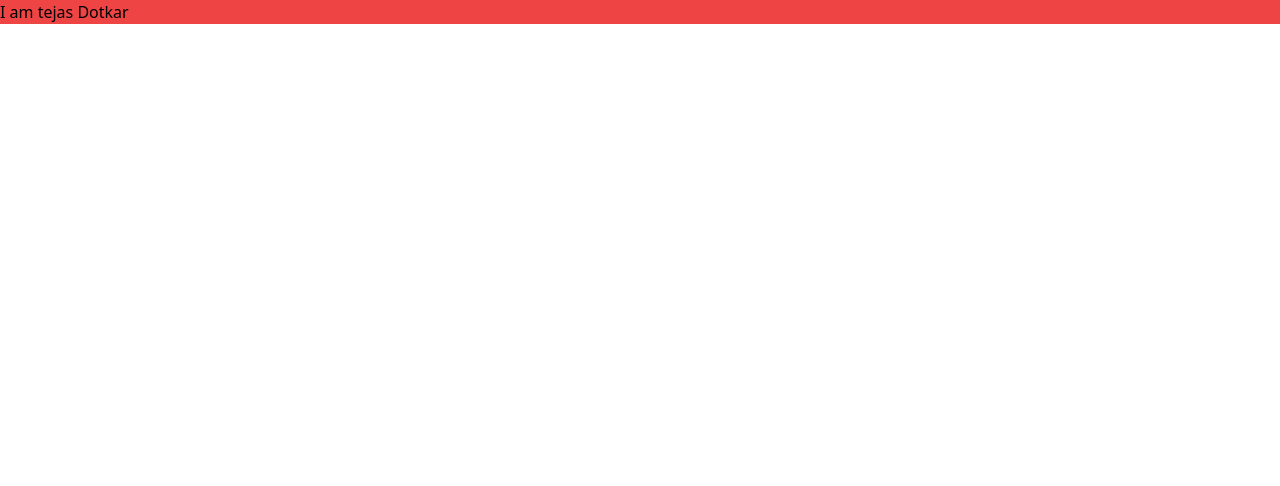
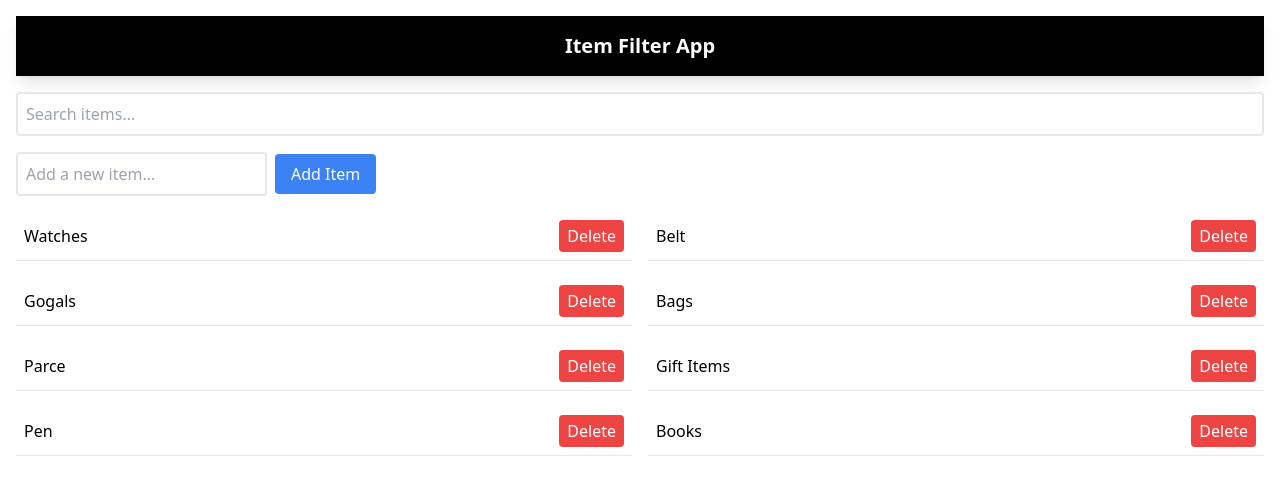
Before and after one commit to Dtejas2022/returnjourny_Assignment, a React (Create React App) app in the folder item-filter-app/: page / in a window 1280 px wide. Shown: the top 486 px of the page. Built offline with nearby package versions, Linux system fonts and the light colour scheme.

Commit message:
delete, css class, header, Add items fild etc functinality added

```diff
--- a/item-filter-app/src/App.js
+++ b/item-filter-app/src/App.js
@@ -1,9 +1,33 @@
-function App() {
-  return (
-    <div>
-      <h1 className="bg-red-500">I am tejas Dotkar</h1>
-    </div>
-  );
-}
+import React, { useEffect } from 'react';
+import { Provider } from 'react-redux';
+import store from './redux/store'; // Import Redux store
+import ItemList from './components/ItemList'; // ItemList component
+import SearchBar from './components/SearchBar'; // SearchBar component
+import AddItem from './components/AddItem'; //Add item component
+import Header from './components/Header';
+import { setItems } from './redux/itemsSlice'; // Action to set the items
+
+// App component
+const App = () => {
+    useEffect(() => {
+        // sample items to display on ui
+        const items = ['Watches', 'Belt', 'Gogals', 'Bags', 'Parce','Gift Items','Pen','Books'];
+
+        // Dispatch action to set items in Redux state
+        store.dispatch(setItems(items));
+    }, []);
+
+    return (
+        // Wrap the entire app in the Redux Provider
+        <Provider store={store}>
+            <div className="container mx-auto p-4">
+                <Header />
+                <SearchBar /> {/* search bar component */}
+                <AddItem />
+                <ItemList /> {/*filtered item list and add item list */}
+            </div>
+        </Provider>
+    );
+};
 
 export default App;
--- /dev/null
+++ b/item-filter-app/src/components/AddItem.js
@@ -0,0 +1,36 @@
+import React, { useState } from 'react';
+import { useDispatch } from 'react-redux';
+import { addItem } from '../redux/itemsSlice';
+// import { setItems } from '../redux/itemsSlice';
+
+const AddItem = () => {
+    const [newItem, setNewItem] = useState(''); //to manage new item adding
+    const dispatch = useDispatch();
+
+    const handleAddItem = () => { //button handeler for adding new item
+        if (newItem.trim()) {
+            dispatch(addItem(newItem));
+            setNewItem(''); // Clear the input field after adding the item
+        }
+    };
+
+    return (
+        <div className="mt-4">
+            <input
+                type="text"
+                value={newItem}
+                onChange={(e) => setNewItem(e.target.value)} //read value from user input
+                placeholder="Add a new item..."
+                className="border-2 p-2 rounded mr-2"
+            />
+            <button
+                onClick={handleAddItem}  //above dicleared handler
+                className="bg-blue-500 text-white px-4 py-2 rounded"
+            >
+                Add Item
+            </button>
+        </div>
+    );
+};
+
+export default AddItem;
--- /dev/null
+++ b/item-filter-app/src/components/Header.js
@@ -0,0 +1,14 @@
+// src/components/Header.js
+import React from 'react';
+
+const Header = () => {
+    return (
+        <header className="bg-black text-white p-4 shadow-lg">
+            <div className="container mx-auto flex justify-center items-center">
+                <h1 className="text-xl font-bold">Item Filter App</h1>
+            </div>
+        </header>
+    );
+};
+
+export default Header;
--- /dev/null
+++ b/item-filter-app/src/components/Item.js
@@ -0,0 +1,34 @@
+// import React from "react";
+
+// const Item = React.memo(({item})=>{ //prevent unusefull rendering
+//     return <div className="bg-gray-200 p-4 rounded shadow-md">{item}</div>; //single render
+// });
+
+// export default Item;
+
+// src/components/Item.js
+import React from 'react';
+import { useDispatch } from 'react-redux';
+import { deleteItem } from '../redux/itemsSlice';
+
+const Item = React.memo(({ item }) => {
+    const dispatch = useDispatch();
+
+    const handleDelete = () => {
+        dispatch(deleteItem(item));  // Dispatch action to delete the item
+    };
+
+    return (
+        <div className="flex justify-between items-center p-2 border-b">
+            <span>{item}</span>
+            <button
+                onClick={handleDelete}
+                className="bg-red-500 text-white px-2 py-1 rounded"
+            >
+                Delete
+            </button>
+        </div>
+    );
+});
+
+export default Item;
--- /dev/null
+++ b/item-filter-app/src/components/ItemList.js
@@ -0,0 +1,26 @@
+// src/components/ItemList.js
+import React from 'react';
+import { useSelector } from 'react-redux';
+import { selectItems, selectSearchTerm } from '../redux/itemsSlice';
+import Item from './Item';
+
+// ItemList component displays filtered list based on the search input
+const ItemList = () => {
+    const items = useSelector(selectItems); // Access the list of items from Redux state
+    const searchTerm = useSelector(selectSearchTerm); // Access the current search term
+
+    // Filter the items based case-insensitive match
+    const filteredItems = items.filter(item =>
+        item.toLowerCase().includes(searchTerm.toLowerCase())
+    );
+
+    return (
+        <div className="mt-4 grid grid-cols-2 gap-4">
+            {filteredItems.map((item, index) => (
+                <Item key={index} item={item} />
+            ))}
+        </div>
+    );
+};
+
+export default ItemList;
--- a/item-filter-app/src/components/SearchBar.js
+++ b/item-filter-app/src/components/SearchBar.js
@@ -1,28 +1,26 @@
 import React from 'react';
-import { useDispatch, useDispatch, useSelector } from 'react-redux';
+import { useDispatch, useSelector } from 'react-redux';
 import { setSearchTerm, selectSearchTerm } from '../redux/itemsSlice';
 
-//filter items by user input
-const SearchBar = () =>{
-    const dispatch = useDispatch();
-    const searchTerm = useSelector(selectSearchTerm);
-};
+// user to filter items based on the input
+const SearchBar = () => {
+    const dispatch = useDispatch(); // Use dispatch to send actions to Redux
+    const searchTerm = useSelector(selectSearchTerm); // Access the current search term from Redux state
 
-//update searched item in ui
-const  handleChange = (e) => {
+    // action to update the search term
+    const handleChange = (e) => {
         dispatch(setSearchTerm(e.target.value));
     };
 
-export default function SearchBar() {
     return (
-    <div>
-        {/* input fild */}
         <input
-        type='text'
+            type="text"
             value={searchTerm}
             onChange={handleChange}
-        placeholder='Search items here....'
+            placeholder="Search items..."
+            className="border-2 p-2 rounded w-full mt-4"
         />
-    </div>
-  )
-}
+    );
+};
+
+export default SearchBar;
--- a/item-filter-app/src/redux/itemsSlice.js
+++ b/item-filter-app/src/redux/itemsSlice.js
@@ -3,13 +3,21 @@ import { createSlice } from "@reduxjs/toolkit";
 const itemsSlice = createSlice({
     name: 'items',
     initialState:{
-        items:[], //empty list for serchinf items
+        items:[], //empty list for serching items
         searchTerm:''
     },
     reducers:{
         // list of items
         setItems(state, action) {
-            state.items = action.payload;
+            state.items = action.payload;  // Initializing items
+        },
+        addItem(state, action) {
+            // Add new item in current list of items
+            state.items.push(action.payload);
+        },
+        deleteItem(state, action) {
+            // Remove the item from the list by filtering it out
+            state.items = state.items.filter(item => item !== action.payload);
         },
         // update search
         setSearchTerm(state, action) {
@@ -19,7 +27,7 @@ const itemsSlice = createSlice({
 });
 
 // action creater
-export const {setItems, setSearchTerm } = itemsSlice.actions;
+export const {setItems, addItem, deleteItem, setSearchTerm } = itemsSlice.actions;
 //seletors for state value of items and search
 export const selectItems = state => state.items.items;
 export const selectSearchTerm = state => state.items.searchTerm;
--- a/item-filter-app/src/redux/store.js
+++ b/item-filter-app/src/redux/store.js
@@ -5,8 +5,8 @@ import itemsReducer from './itemsSlice';
 //redux store
 const store = configureStore({
     reducer:{
-        items: itemsReducer //item state manage here
+        items: itemsReducer //item state manages here
     }
 });
 
-export default store
+export default store;
```
Lines whose indentation alone changed are shown as unchanged.
